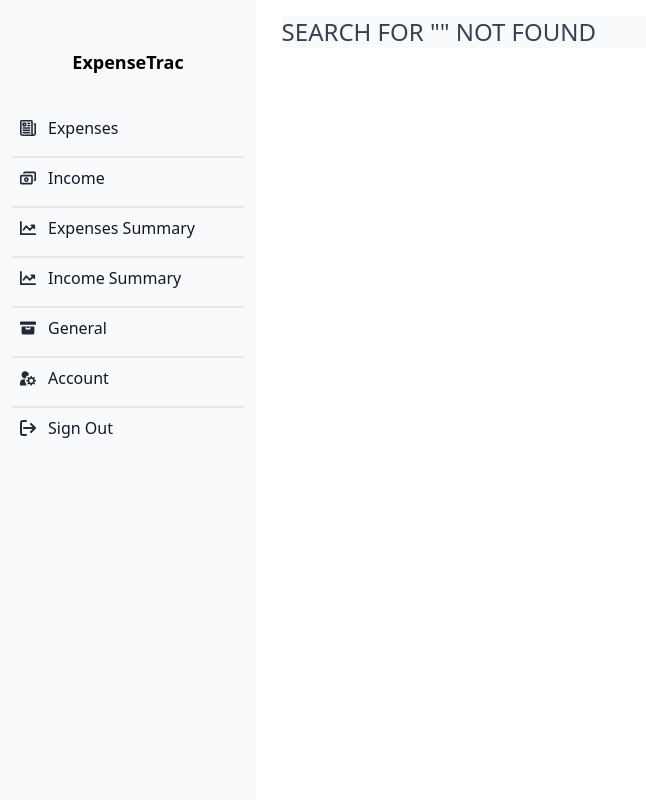
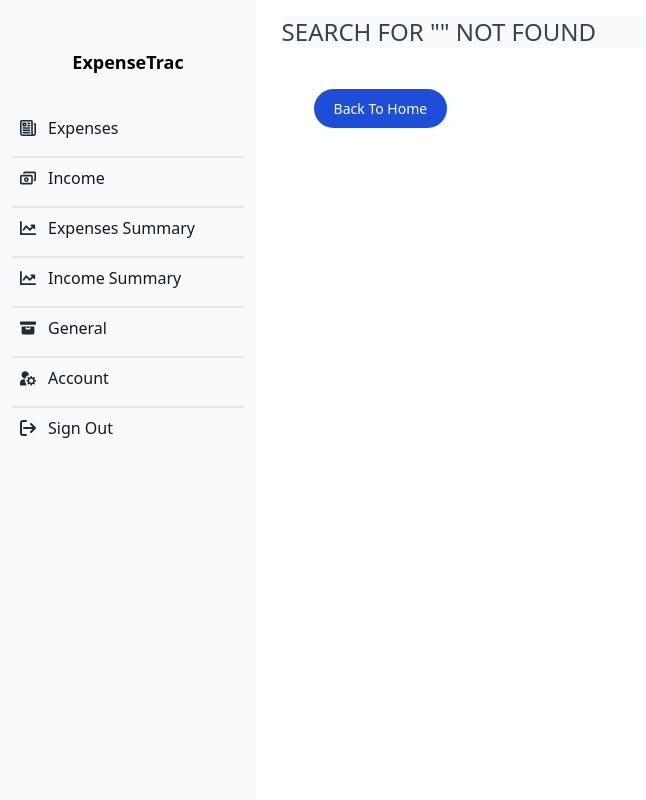
Before and after one commit to Awwal12/ExpenseTrac, a Django app: page /expenses/search/ in a window 1280 px wide. Shown: the whole page, without its empty margins (0-646 px from the left). Run offline with Django 4.2, Linux system fonts and the light colour scheme; data that the repository does not hold is empty; parts of the project's set-up code (start-up, migrations or seed data) failed here and were passed over; some libraries are stand-ins or nearby versions.

Commit message:
added back button

```diff
--- a/expensetrac/templates/expenses/search_expense.html
+++ b/expensetrac/templates/expenses/search_expense.html
@@ -60,4 +60,6 @@
     {% else %}
         <h1 class=" mt-4 text-2xl text-gray-700 uppercase bg-gray-50 dark:bg-gray-700 dark:text-gray-400">Search for "{{query}}" not found</h1>
     {% endif %}
+     <br><br>
+    <a href="{% url 'expenses:index' %}" class="text-white bg-blue-700 hover:bg-blue-800 focus:outline-none focus:ring-4 focus:ring-blue-300 font-medium rounded-full text-sm px-5 py-2.5 text-center mr-2 mb-2 dark:bg-blue-600 m-8 dark:hover:bg-blue-700 dark:focus:ring-blue-800">Back To Home</a>
 {% endblock %}
```
